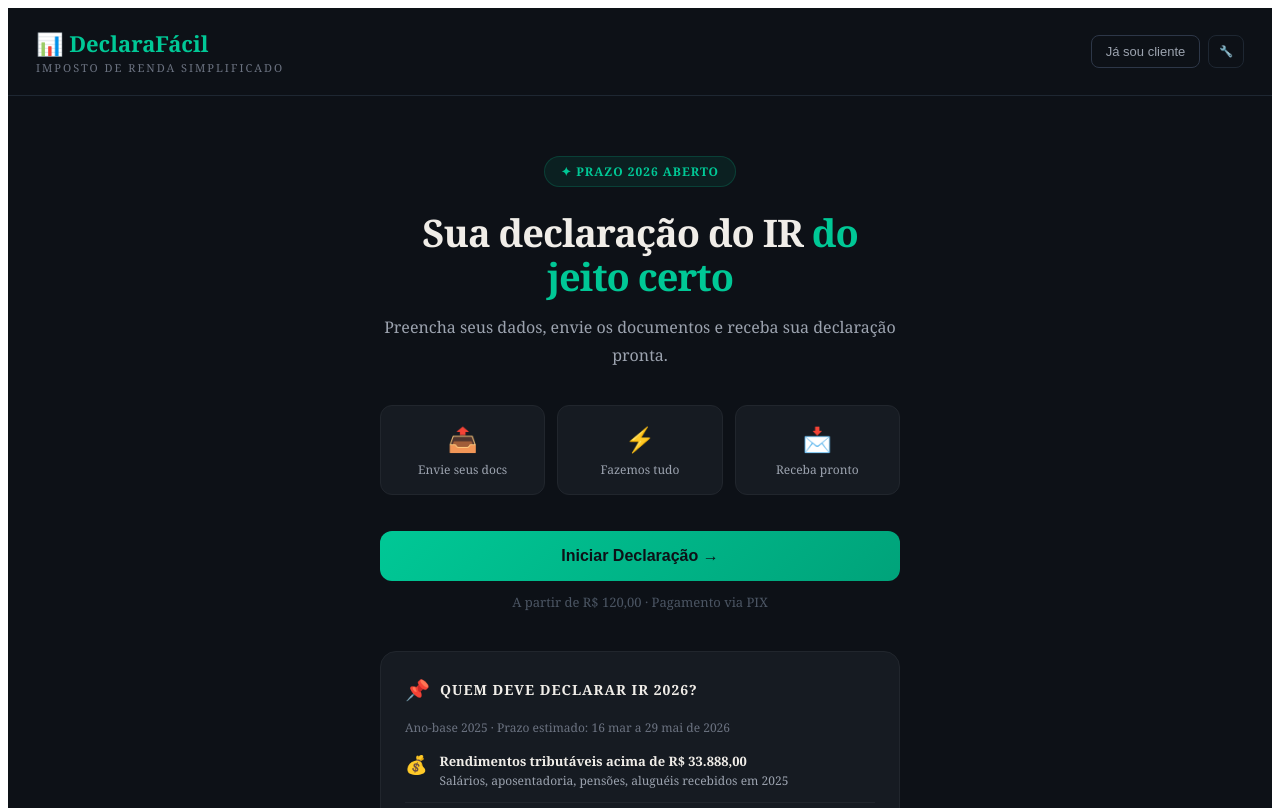
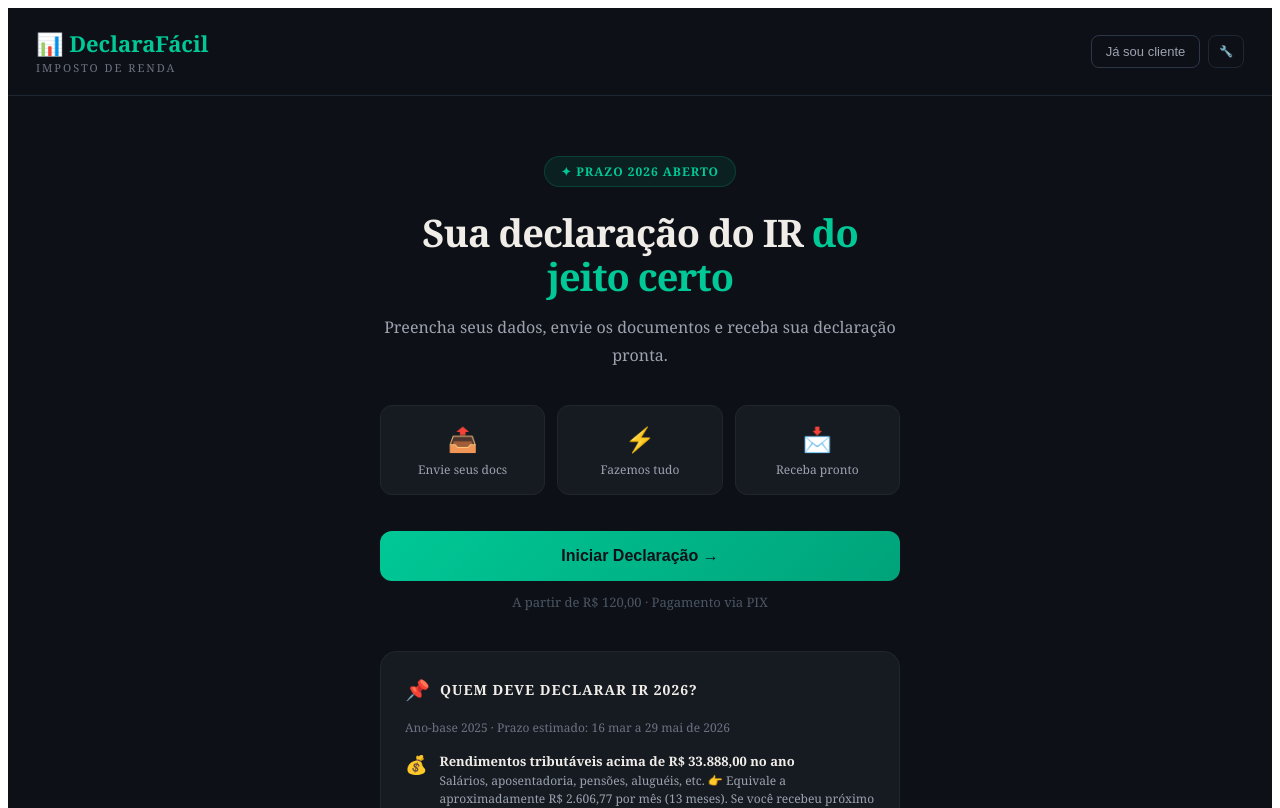
Before and after one commit to leobrazcjljg-sys/declarafacil, a React (Vite) app: page / in a window 1280 px wide. Shown: the top 808 px of the page. Built offline with nearby package versions, Linux system fonts and the light colour scheme.

Commit message:
Update App.jsx

```diff
--- a/src/App.jsx
+++ b/src/App.jsx
@@ -209,7 +209,7 @@ export default function App() {
       <div style={{ padding: "20px 28px", borderBottom: "1px solid #1E2732", display: "flex", justifyContent: "space-between", alignItems: "center" }}>
         <div>
           <div style={{ fontSize: 22, fontWeight: 700, color: "#00C896" }}>📊 DeclaraFácil</div>
-          <div style={{ fontSize: 11, color: "#6B7280", letterSpacing: 2, textTransform: "uppercase", marginTop: 2 }}>Imposto de Renda Simplificado</div>
+          <div style={{ fontSize: 11, color: "#6B7280", letterSpacing: 2, textTransform: "uppercase", marginTop: 2 }}>Imposto de Renda</div>
         </div>
         <div style={{ display: "flex", gap: 8 }}>
           <button onClick={() => setScreen("login")} style={{ background: "transparent", border: "1px solid #2D3748", color: "#9CA3AF", padding: "8px 14px", borderRadius: 8, cursor: "pointer", fontSize: 13 }}>Já sou cliente</button>
@@ -238,7 +238,7 @@ export default function App() {
             <div style={{ fontSize: 14, fontWeight: 800, color: "#F0EDE8", textTransform: "uppercase", letterSpacing: 1 }}>Quem deve declarar IR 2026?</div>
           </div>
           <div style={{ fontSize: 12, color: "#6B7280", marginBottom: 16 }}>Ano-base 2025 · Prazo estimado: 16 mar a 29 mai de 2026</div>
-          {[["💰","Rendimentos tributáveis acima de R$ 33.888,00","Salários, aposentadoria, pensões, aluguéis recebidos em 2025"],["🏦","Rendimentos isentos acima de R$ 200.000,00","FGTS, indenizações, dividendos ou lucros distribuídos"],["🏠","Patrimônio acima de R$ 800.000,00","Bens e direitos possuídos em 31/12/2025"],["📈","Operações na bolsa acima de R$ 40.000,00","Ações, fundos, day trade ou ganho líquido tributável"],["💸","Ganho de capital","Lucro na venda de imóveis, veículos ou outros bens"],["🌾","Atividade rural acima de R$ 153.199,50","Receita bruta anual ou compensação de prejuízos"]].map(([ic,title,desc]) => (
+          {[["💰","Rendimentos tributáveis acima de R$ 33.888,00 no ano","Salários, aposentadoria, pensões, aluguéis, etc. 👉 Equivale a aproximadamente R$ 2.606,77 por mês (13 meses). Se você recebeu próximo ou acima desse valor mensal, é obrigatório declarar."],["🏦","Rendimentos isentos acima de R$ 200.000,00","FGTS, indenizações, dividendos ou lucros distribuídos"],["🏠","Patrimônio acima de R$ 800.000,00","Bens e direitos possuídos em 31/12/2025"],["📈","Operações na bolsa acima de R$ 40.000,00","Ações, fundos, day trade ou ganho líquido tributável"],["💸","Ganho de capital","Lucro na venda de imóveis, veículos ou outros bens"],["🌾","Atividade rural acima de R$ 153.199,50","Receita bruta anual ou compensação de prejuízos"]].map(([ic,title,desc]) => (
             <div key={title} style={{ display: "flex", gap: 12, alignItems: "flex-start", marginBottom: 12, paddingBottom: 12, borderBottom: "1px solid #21262D" }}>
               <span style={{ fontSize: 18, flexShrink: 0 }}>{ic}</span>
               <div><div style={{ fontSize: 13, fontWeight: 700, color: "#F0EDE8", marginBottom: 2 }}>{title}</div><div style={{ fontSize: 12, color: "#9CA3AF", lineHeight: 1.5 }}>{desc}</div></div>
```
